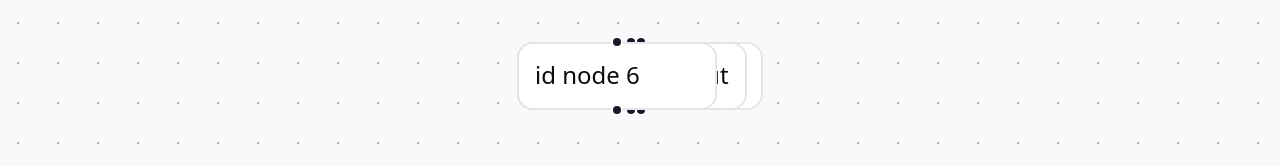
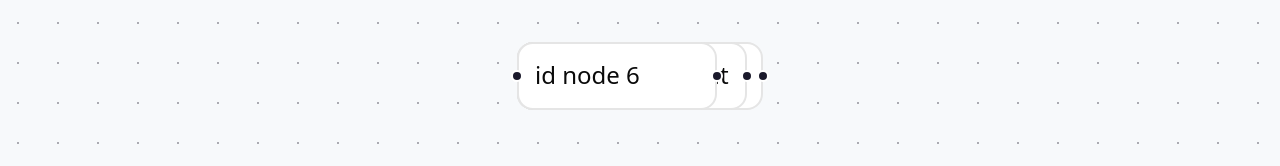
Before and after one commit to nkita/mindmap, a Next.js app: page / in a window 1280 px wide. Shown: the part 324-490 px from the top of the page. Built offline with nearby package versions, Linux system fonts and the light colour scheme.

Commit message:
ノード追加ロジック更新

```diff
--- a/app/lib.ts
+++ b/app/helper-dagre-layout.ts
@@ -58,12 +58,12 @@ export const traverseHierarchy = <T>(
 };
 
 // ノードをランク順にソートする関数
- const sortNodesByRank = (nodes: Node[]): Node[] => {
+export const sortNodesByRank = (nodes: Node[]): Node[] => {
     return orderBy(nodes, [(node: Node) => node.data?.rank || 0], ['asc']);
 };
 
 // 親子関係に基づいてエッジを生成する関数
- const createHierarchyEdges = (nodes: Node[], parentId: string | null): Edge[] => {
+export const createHierarchyEdges = (nodes: Node[], parentId: string | null): Edge[] => {
     if (parentId === null) return [];
     return nodes.map(node => ({
         id: `${parentId}-${node.id}`,
@@ -74,7 +74,7 @@ export const traverseHierarchy = <T>(
 };
 
 // ノードとエッジの階層構造を準備する関数
- const prepareHierarchicalElements = (nodes: Node[]): { sortedNodes: Node[]; hierarchyEdges: Edge[] } => {
+const prepareHierarchicalElements = (nodes: Node[]): { sortedNodes: Node[]; hierarchyEdges: Edge[] } => {
     const rootNode = nodes.find(node => node.id === "root");
     if (!rootNode) return { sortedNodes: [], hierarchyEdges: [] };
 
@@ -87,7 +87,7 @@ export const traverseHierarchy = <T>(
 };
 
 // Dagreグラフを初期化する関数
- const initializeDagreGraph = (direction = 'LR'): dagre.graphlib.Graph => {
+const initializeDagreGraph = (direction = 'LR'): dagre.graphlib.Graph => {
     const dagreGraph = new dagre.graphlib.Graph();
     dagreGraph.setDefaultEdgeLabel(() => ({}));
     dagreGraph.setGraph({ rankdir: direction });
@@ -95,7 +95,7 @@ export const traverseHierarchy = <T>(
 };
 
 // Dagreグラフにノードを追加する関数
- const addNodesToDagreGraph = (
+const addNodesToDagreGraph = (
     graph: dagre.graphlib.Graph,
     nodes: Node[],
     getNodeData: (id: string) => Node | undefined
@@ -110,7 +110,7 @@ export const traverseHierarchy = <T>(
 };
 
 // Dagreグラフにエッジを追加する関数
- const addEdgesToDagreGraph = (
+const addEdgesToDagreGraph = (
     graph: dagre.graphlib.Graph,
     edges: Edge[]
 ): void => {
@@ -120,7 +120,7 @@ export const traverseHierarchy = <T>(
 };
 
 // 位置情報を持つノードを生成する関数
- const createPositionedNodes = (
+const createPositionedNodes = (
     nodes: Node[],
     graph: dagre.graphlib.Graph,
     isHorizontal: boolean
--- /dev/null
+++ b/app/helper-node-sort.ts
@@ -0,0 +1,47 @@
+import { Edge, Node } from "@xyflow/react";
+
+// ソースノードとランクを決定するヘルパー関数
+export const determineSourceAndRank = (
+    selectedNodes: Node[],
+    direction: "parallel" | "series",
+    nodes: Node[],
+    edges: Edge[]
+): { sourceNodeId: string, newRank: number } => {
+    // 単一ノード選択の場合
+    if (selectedNodes.length === 1) {
+        const selectedNodeId = selectedNodes[0].id;
+        const selectedNodeRank = selectedNodes[0].data?.rank as number;
+
+        if (direction === "series") {
+            // 直列追加（子ノードとして追加）
+            const sourceNodeId = selectedNodeId;
+            const sameParentNodes = nodes.filter(node => node.data?.parent === sourceNodeId);
+            const maxRank = sameParentNodes.length === 0 ? 0 :
+                Math.max(...sameParentNodes.map(node => node.data?.rank as number));
+            return { sourceNodeId, newRank: maxRank + 1 };
+        } else {
+            // 並列追加（兄弟ノードとして追加）
+            const edge = edges.find(edge => edge.target === selectedNodeId);
+            const sourceNodeId = edge?.source ?? selectedNodeId;
+            return { sourceNodeId, newRank: selectedNodeRank ? selectedNodeRank + 0.5 : 1 };
+        }
+    }
+
+    // 複数選択またはノード未選択の場合
+    const sourceNodeId = nodes[0].id;
+    const sameParentNodes = nodes.filter(node => node.data?.parent === "root");
+    const maxRank = sameParentNodes.length === 0 ? 0 :
+        Math.max(...sameParentNodes.map(node => node.data?.rank as number));
+    return { sourceNodeId, newRank: maxRank + 1 };
+};
+
+// ノードのランクを再計算するヘルパー関数
+export const recalculateRanks = (nodes: Node[]): Node[] => {
+    return nodes.map(node => {
+        const sameParentNodes = nodes.filter(n => n.data?.parent === node.data?.parent);
+        const sortedSameParentNodes = sameParentNodes.sort((a, b) =>
+            a.data?.rank === b.data?.rank ? a.id.localeCompare(b.id) : a.data?.rank - b.data?.rank
+        );
+        return { ...node, data: { ...node.data, rank: sortedSameParentNodes.indexOf(node) } };
+    });
+};
--- a/app/initialElements.ts
+++ b/app/initialElements.ts
@@ -6,33 +6,33 @@ export const initialNodes: Node[] = [
   {
     id: 'root',
     type: 'middleNode',
-    data: { label: 'Root', parent: '', rank: 1 },
+    data: { label: 'Root', parent: '', rank: 0 },
     position,
   },
   {
     id: 'root-1',
     type: 'middleNode',
-    data: { label: 'id node 1 long text', parent: 'root', rank: 1 },
+    data: { label: 'id node 1 long text', parent: 'root', rank: 0 },
     expandParent: false,
     position,
   },
   {
     id: 'root-3',
     type: 'middleNode',
-    data: { label: 'id node 3', parent: 'root', rank: 3 },
+    data: { label: 'id node 3', parent: 'root', rank: 2 },
     position,
   },
   {
     id: 'root-2',
     type: 'middleNode',
-    data: { label: 'id node 2', parent: 'root', rank: 2 },
+    data: { label: 'id node 2', parent: 'root', rank: 1 },
     position,
   },
-  { id: 'root-2-7', type: 'middleNode', data: { label: ' id 7 node output', parent: 'root-2', rank: 2 }, position },
+  { id: 'root-2-7', type: 'middleNode', data: { label: ' id 7 node output', parent: 'root-2', rank: 1 }, position },
   {
     id: 'root-2-6',
     type: 'middleNode',
-    data: { label: 'id node 6', parent: 'root-2', rank: 1 },
+    data: { label: 'id node 6', parent: 'root-2', rank: 0 },
     position,
   },
 ];
--- a/app/middleNode.tsx
+++ b/app/middleNode.tsx
@@ -62,8 +62,8 @@ export const MiddleNode = ({ ...props }) => {
                         </div>
                     )}
                 </div>
-                <Handle type="target" position={Position.Top} />
-                <Handle type="source" position={Position.Bottom} />
+                <Handle type="target" position={Position.Left} />
+                <Handle type="source" position={Position.Right} />
             </div >
         </>
     );
--- a/app/page.tsx
+++ b/app/page.tsx
@@ -20,7 +20,8 @@ import { initialNodes } from './initialElements';
 import { MiddleNode } from './middleNode';
 import { KeyboardEvent as ReactKeyboardEvent } from 'react';
 import { MindMapProvider, MindMapContext } from './provider';
-import { getLayoutedElements } from './lib';
+import { getLayoutedElements, sortNodesByRank, traverseHierarchy } from './helper-dagre-layout';
+import { determineSourceAndRank, recalculateRanks } from './helper-node-sort';
 
 const Flow = () => {
   const { getNode } = useReactFlow();
@@ -43,41 +44,44 @@ const Flow = () => {
     [nodes, getNode, setNodes, setEdges]
   );
 
-  const handleAddNode = async (
-    selectedNodes: Node[],
-    direction: "parallell" | "series",
-    getNode: (id: string) => Node | undefined
-  ) => {
-    const i = crypto.randomUUID();
-    let sourceNodeId = "root"
-    if (selectedNodes.length === 1) {
-      const i = selectedNodes[0].id;
-      if (direction === "series") {
-        sourceNodeId = i
-      } else if (direction === "parallell") {
-        const edge = edges.find(edge => edge.target === i);
-        sourceNodeId = edge?.source ?? i;
-      }
-    } else if (selectedNodes.length > 1) {
-      sourceNodeId = nodes[0].id;
-    } else {
-      sourceNodeId = nodes[0].id;
-    }
+  const handleAddNode = useCallback(
+    (selectedNodes: Node[], direction: "parallel" | "series") => {
+      const newNodeId = crypto.randomUUID();
+
+      // ソースノードとランクの決定
+      const { sourceNodeId, newRank } = determineSourceAndRank(selectedNodes, direction, nodes, edges);
+
       const newNode = {
-      id: i,
+        id: newNodeId,
         type: 'middleNode',
-      data: { label: 'new data', parent: sourceNodeId, rank: 3 },
+        data: { label: 'new data', parent: sourceNodeId, rank: newRank },
         position: { x: 0, y: 0 },
         selected: true,
-    }
+      };
+
+      // 既存ノードの選択状態をリセットして新ノードを追加
+      const updatedNodes = [newNode, ...nodes.map(node => ({ ...node, selected: false }))];
+      const rootNode = nodes.find(node => node.id === "root");
+
+      // 階層構造を走査してノードをソート
+      const traversedNodes = traverseHierarchy(updatedNodes, "root", sortNodesByRank);
+
+      // 同一親ノード内でのランク再計算
+      const sortedNodes = recalculateRanks(traversedNodes);
+
+      // レイアウト計算と状態更新
       const { nodes: newNodes, edges: newEdges } = getLayoutedElements(
-      [newNode, ...nodes.map(node => ({ ...node, selected: false }))],
+        rootNode ? [rootNode, ...sortedNodes] : sortedNodes,
         'LR',
         getNode
       );
+
       setNodes([...newNodes]);
       setEdges([...newEdges]);
-  };
+    },
+    [nodes, edges, getNode, setNodes, setEdges]
+  );
+
 
   // useEffect(() => {
   //   if (update) {
@@ -94,10 +98,10 @@ const Flow = () => {
 
   const handleKeyDown = (event: ReactKeyboardEvent<HTMLDivElement>) => {
     if (!isEditing && event.key === 'Tab') {
-      handleAddNode(selectedNodes, "series", getNode);
+      handleAddNode(selectedNodes, "series");
     }
     if (!isEditing && event.key === 'Enter') {
-      handleAddNode(selectedNodes, "parallell", getNode);
+      handleAddNode(selectedNodes, "parallel");
     }
   }
 
@@ -123,7 +127,7 @@ const Flow = () => {
             <button className='bg-blue-500 text-white p-2 rounded-md' onClick={() => onLayout('LR')}>horizontal layout</button>
             <button
               className='bg-blue-500 text-white p-2 rounded-md'
-              onClick={() => handleAddNode(selectedNodes, "series", getNode)}
+              onClick={() => handleAddNode(selectedNodes, "series")}
             >
               ADD
             </button>
```
Lines whose indentation alone changed are shown as unchanged.
